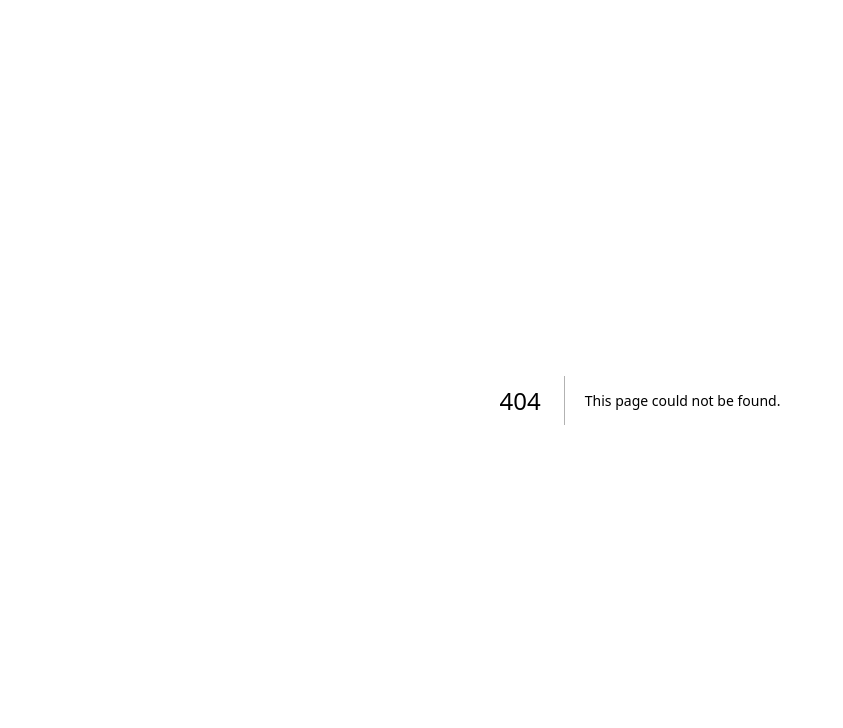
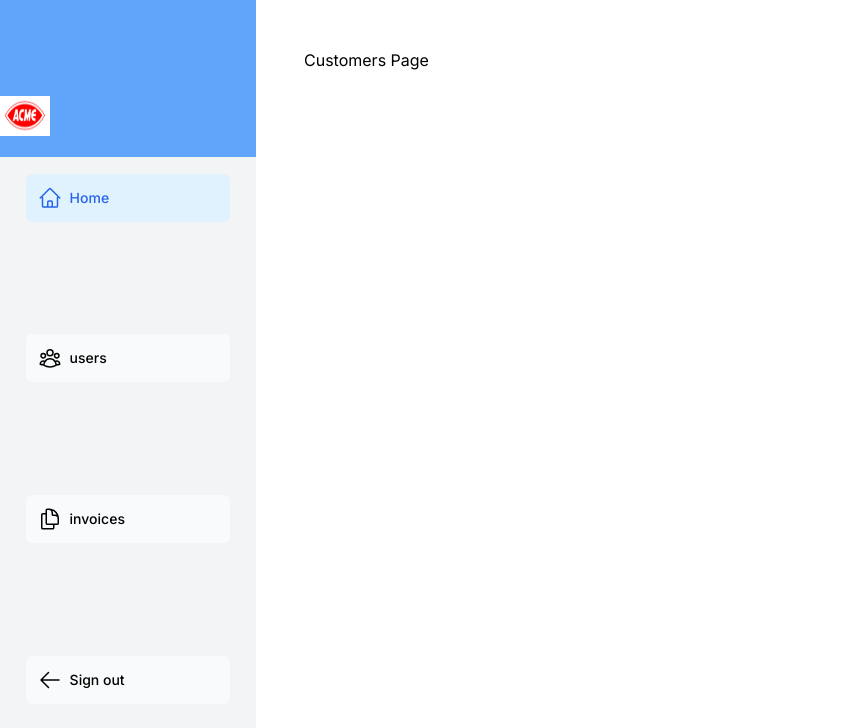
Before and after one commit to Yeampier2022/nextjs-dashboard, a Next.js app: page /dashboard in a window 1280 px wide. Before the commit this address had no page. Shown: the top 728 px of the page, without its empty margins (0-843 px from the left). Built offline with nearby package versions, Linux system fonts and the light colour scheme; a web font is replaced by a local one.

Commit message:
Navigating Between Pages

```diff
--- /dev/null
+++ b/app/dashboard/customers/page.tsx
@@ -0,0 +1,3 @@
+export default function Page() {
+    return <p>Customers Page</p>;
+  }
--- /dev/null
+++ b/app/dashboard/invoices/page.tsx
@@ -0,0 +1,3 @@
+export default function Page() {
+    return <p>Invoices Page</p>;
+  }
--- /dev/null
+++ b/app/dashboard/layout.tsx
@@ -0,0 +1,12 @@
+import SideNav from "@/app/ui/dashboard/sidenav";
+
+export default function Layout({ children }: { children: React.ReactNode }) {
+  return (
+    <div className="flex h-screen flex-col md:flex-row md:overflow-hidden ">
+      <div className="w-full flex-none md:w-64 bg-gray-100">
+        <SideNav />
+      </div>
+      <div className="flex-grow p-6 md:overflow-y-auto md:p-12">{children}</div>
+    </div>
+  );
+}
--- /dev/null
+++ b/app/dashboard/nav-links.tsx
@@ -0,0 +1,36 @@
+"use client";
+
+import {
+  UserGroupIcon,
+  HomeIcon,
+  DocumentDuplicateIcon,
+} from "@heroicons/react/24/outline";
+import Link from "next/link";
+import { usePathname } from "next/navigation";
+
+const links = [
+  { name: "Home", href: "/", icon: HomeIcon },
+  { name: "Users", href: "/users", icon: UserGroupIcon },
+  { name: "Documents", href: "/documents", icon: DocumentDuplicateIcon },
+];
+
+export default function NavLinks() {
+
+  return (
+    <>
+      {links.map((link) => {
+        const LinkIcon = link.icon;
+        return (
+          <Link
+            key={link.name}
+            href={link.href}
+            className="flex h-[48px] grow items-center justify-center gap-2 rounded-md bg-gray-50 p-3 text-sm font-medium hover:bg-sky-100 hover:text-blue-600 md:flex-none md:justify-start md:p-2 md:px-3"
+          >
+            <LinkIcon className="w-6" />
+            <p className="hidden md:block">{link.name}</p>
+          </Link>
+        );
+      })}
+    </>
+  );
+}
--- /dev/null
+++ b/app/dashboard/page.tsx
@@ -0,0 +1,3 @@
+export default function Page() {
+    return <p>Customers Page</p>;
+  }
--- /dev/null
+++ b/app/dashboard/users/page.tsx
@@ -0,0 +1,3 @@
+export default function Page() {
+    return <p>Users Page</p>;
+  }
--- a/app/page.tsx
+++ b/app/page.tsx
@@ -27,10 +27,12 @@ export default function Page() {
             </Link>
             , brought to you by Vercel.
           </p>
-          <div className="bg-blue-500 rounded-lg p-[0.5vw] w-[6vw] h-[2vw] flex gap-[0.5vw] cursor-pointer">
-            Log in
-            <ArrowRightIcon className="hidden md:block h-6 w-6 text-gray-800" />
-          </div>
+          <a href="/dashboard">
+            <div className="bg-blue-500 rounded-lg p-[0.5vw] w-[6vw] h-[2vw] flex gap-[0.5vw] cursor-pointer">
+              Log in
+              <ArrowRightIcon className="hidden md:block h-6 w-6 text-gray-800" />
+            </div>
+          </a>
         </div>
 
         <div className="flex items-center justify-center p-6 md:w-3/5 md:px-28 md:py-12 bg-[#ffffff]">
--- /dev/null
+++ b/app/ui/dashboard/sidenav.tsx
@@ -0,0 +1,60 @@
+"use client";
+
+import Image from "next/image";
+import {
+  UserGroupIcon,
+  HomeIcon,
+  DocumentDuplicateIcon,
+  ArrowLeftIcon,
+} from "@heroicons/react/24/outline";
+import Link from "next/link";
+import { usePathname } from "next/navigation";
+
+const links = [
+  { name: "Home", href: "/dashboard", icon: HomeIcon },
+  { name: "users", href: "/dashboard/users", icon: UserGroupIcon },
+  {
+    name: "invoices",
+    href: "/dashboard/invoices",
+    icon: DocumentDuplicateIcon,
+  },
+  {
+    name: "Sign out",
+    href: "/",
+    icon: ArrowLeftIcon,
+  },
+];
+
+export default function Page() {
+  const pathname = usePathname();
+
+  return (
+    <div className="grid size-full grid-rows-5 gap-1">
+      <div className="bg-blue-400 w-full">
+        <Image
+          src="/Acme.png"
+          width={50}
+          height={200}
+          className="hidden md:block h-10 w-15 top-[7.5vw] absolute"
+          alt=""
+        />
+      </div>
+
+      {links.map((link) => (
+        <div key={link.name} className="px-[2vw] py-[1vw] h-[3vh]">
+          <Link
+            href={link.href}
+            className={
+              "flex h-[48px] grow items-center justify-center gap-2 rounded-md bg-gray-50 p-3 text-sm font-medium hover:bg-sky-100 hover:text-blue-600 md:flex-none md:justify-start md:p-2 md:px-3" +
+              (pathname === link.href ? " bg-sky-100 text-blue-600" : "")
+            }
+          >
+            <link.icon className="h-6 w-6" />
+            {link.name}
+          </Link>
+        </div>
+      ))}
+
+    </div>
+  );
+}
```
